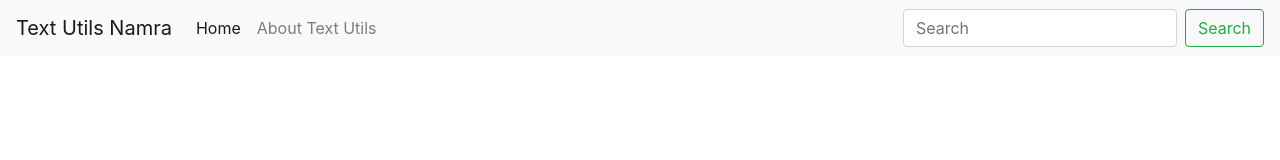
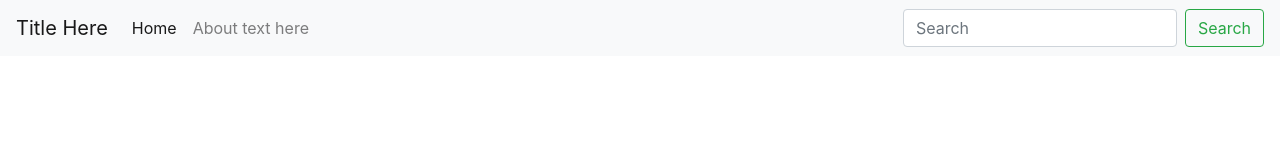
Before and after one commit to Namra-Abid/React_Series, a React (Create React App) app in the folder test6_text_utils_project/: page / in a window 1280 px wide. Shown: the top 160 px of the page. Built offline with nearby package versions, Linux system fonts and the light colour scheme.

Commit message:
How to Declare default props

```diff
--- a/test6_text_utils_project/src/App.js
+++ b/test6_text_utils_project/src/App.js
@@ -3,7 +3,7 @@ import './App.css';
 import Navbar from './components/Navbar';
 function App() {
   return (
-   <Navbar title="Text Utils Namra" aboutText="About Text Utils"/>
+   <Navbar/>
     );
 }
 
--- a/test6_text_utils_project/src/components/Navbar.js
+++ b/test6_text_utils_project/src/components/Navbar.js
@@ -28,7 +28,13 @@ export default function Navbar(props) {
   )
 }
 
-Navbar.PropTypes={
-    title: PropTypes.string,
+Navbar.propTypes={
+    title: PropTypes.string.isRequired,
     aboutText:PropTypes.string
 }
+
+
+Navbar.defaultProps={
+    title: 'Title Here',
+    aboutText:'About text here'
+}
```
